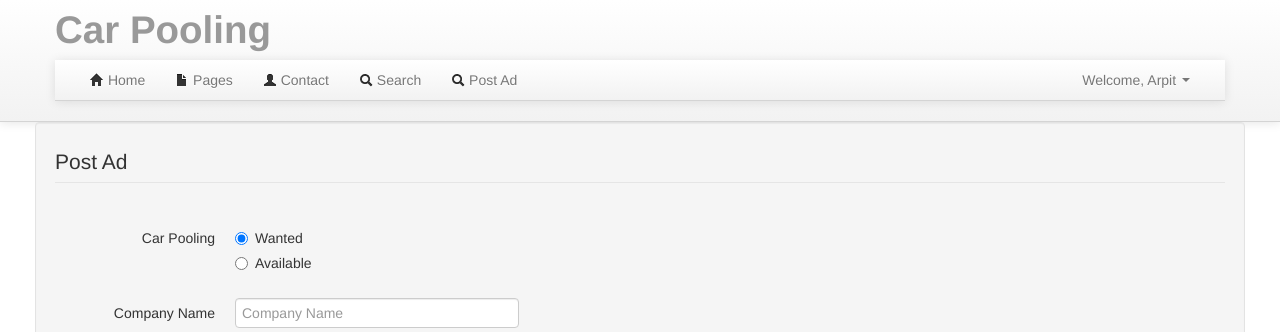
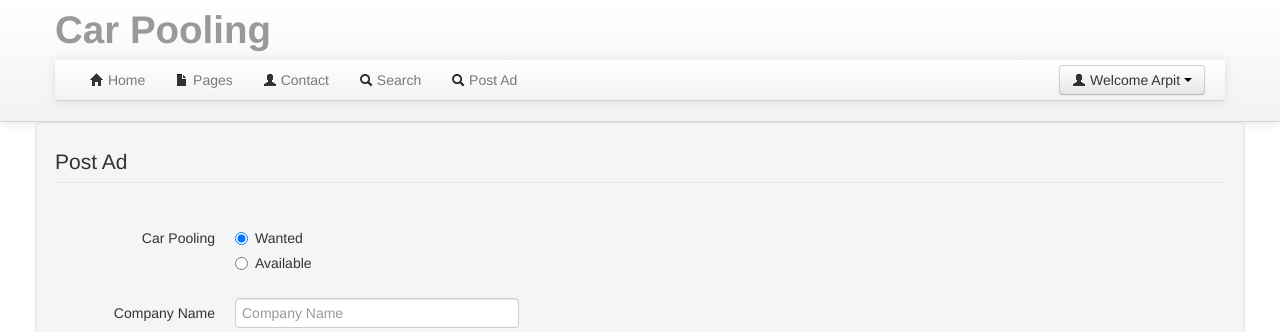
Before and after one commit to payamrastogi/carpooling, a PHP site: page /login/postAd.php in a window 1280 px wide. Shown: the top 332 px of the page. Run offline with PHP 8.4, Linux system fonts and the light colour scheme; some libraries are stand-ins or nearby versions.

Commit message:
Minor changes in Post Login Menu

```diff
--- a/Application/src/login/menu.php
+++ b/Application/src/login/menu.php
@@ -39,18 +39,18 @@
                     <li><a href="postAd.php"><i class="icon-search"></i> Post Ad</a></li>
 
                   </ul>
-                  <div class="pull-right">
-                    <ul class="nav pull-right">
-                      <li class="dropdown"><a href="#" class="dropdown-toggle" data-toggle="dropdown">Welcome, Arpit <b class="caret"></b></a>
-                        <ul class="dropdown-menu">
-                          <li><a href="profile.php"><i class="icon-cog"></i> Preferences</a></li>
-                          <li><a href="#"><i class="icon-envelope"></i> Contact Support</a></li>
-                          <li class="divider"></li>
-                          <li><a href="#"><i class="icon-off"></i> Logout</a></li>
-                        </ul>
-                      </li>
-                    </ul>
-                  </div>
+
+  <div class="btn-group pull-right">
+          <a class="btn dropdown-toggle" data-toggle="dropdown" href="#">
+            <i class="icon-user"></i> Welcome Arpit <span class="caret"></span>
+          </a>
+          <ul class="dropdown-menu">
+            <li><a href="profile.php"><i class="icon-wrench"></i> Settings</a></li>
+            <li class="divider"></li>
+            <li><a href="#"><i class="icon-share"></i> Logout</a></li>
+          </ul>
+        </div>
+
 
                 <!-- </div> -->
               </div>
```
